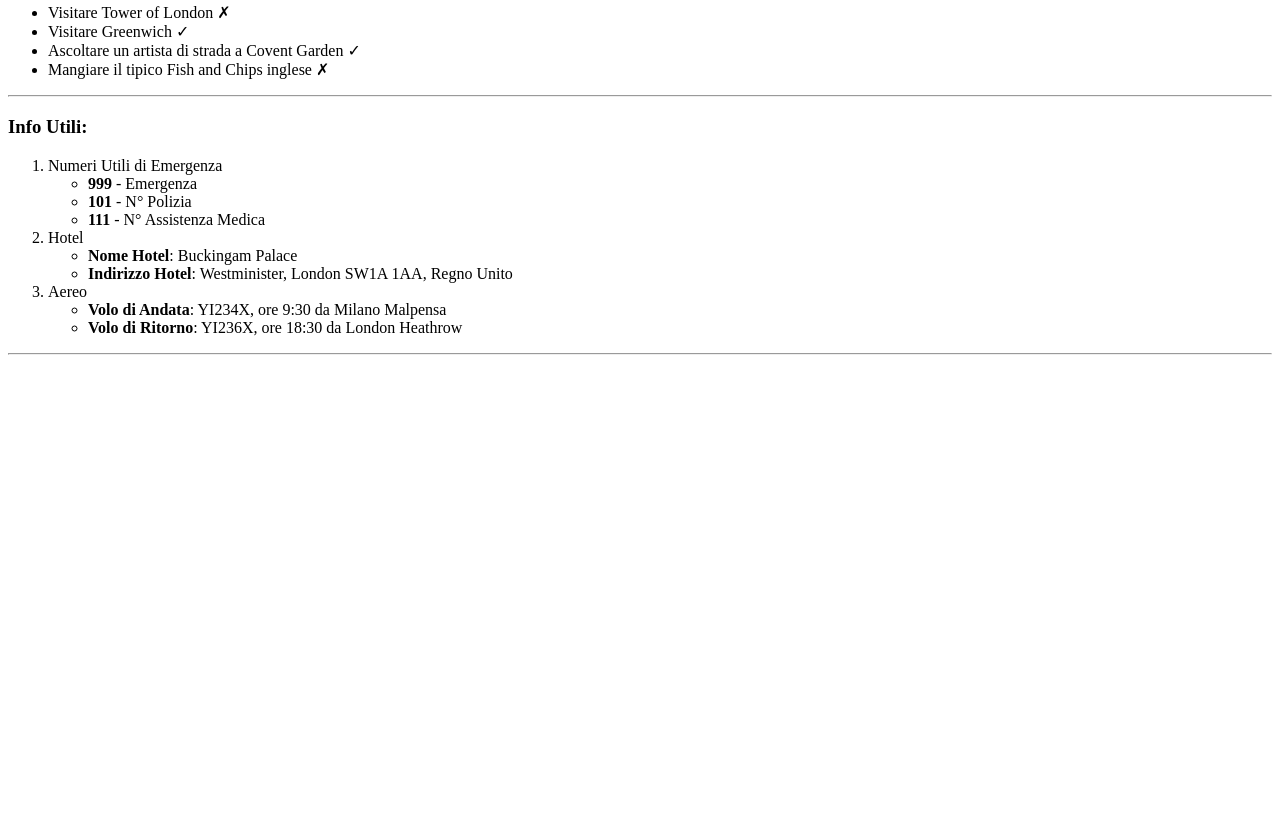
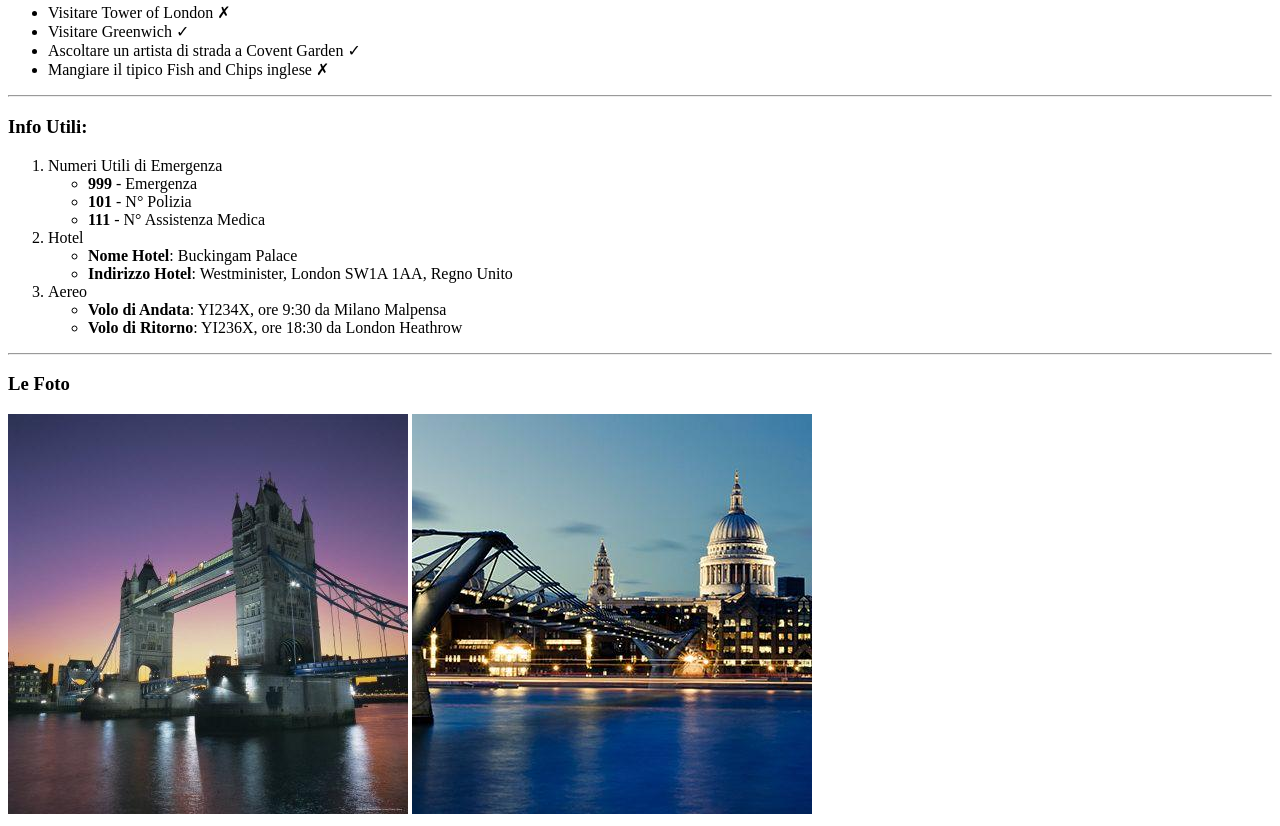
Before and after one commit to Valentina-De-Mite/html-london-trip, a plain HTML site: page index.html in a window 1280 px wide. Shown: the part 939-1765 px from the top of the page. Before the commit the page ends 1302 px from the top, so only its background shows below. Drawn offline with Linux system fonts and the light colour scheme.

Commit message:
add section lefoto

```diff
--- a/index.html
+++ b/index.html
@@ -172,18 +172,18 @@
 
         <hr>
 
+        <section class="lefoto">
+            <h3>
+                Le Foto
+            </h3>
 
-
-
+            <img src="/images/trasferimento (1).jpeg" alt="Ponte Londra">
+            <img src="/images/trasferimento.jpeg" alt="London Bridge">
+        </section>
+        <!-- /.lefoto -->
 
     </main>
-
     <!-- /main -->
-
-    <footer>
-
-
-    </footer>
 
 </body>
 </html>
```
